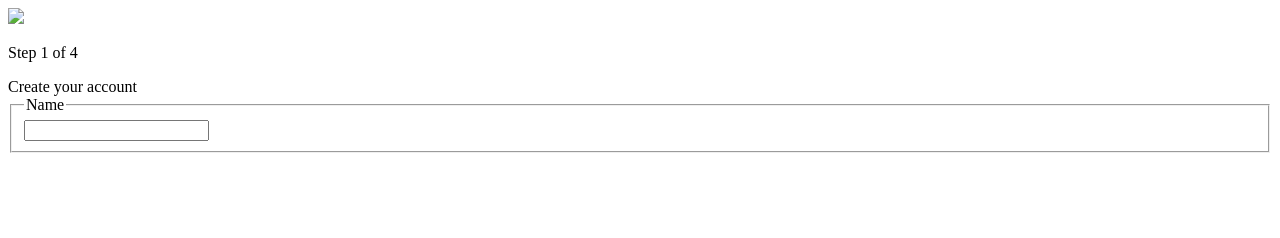
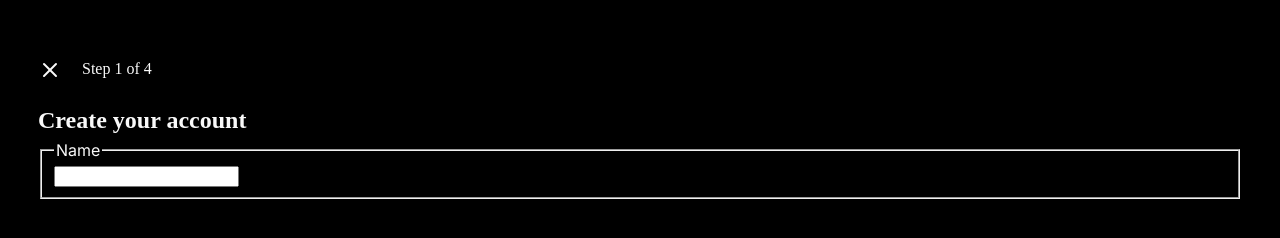
Before and after one commit to kapardhi03/capstone-essentials, a plain HTML site: page src/Mobile/Login2.html in a window 1280 px wide. Drawn offline with Linux system fonts and the light colour scheme; the site is published under a folder, as on GitHub Pages, so addresses that start at the root find nothing.

Commit message:
Update Login2.html

```diff
--- a/src/Mobile/Login2.html
+++ b/src/Mobile/Login2.html
@@ -4,12 +4,12 @@
     <meta charset="UTF-8">
     <meta name="viewport" content="width=device-width, initial-scale=1.0">
     <title>Document</title>
-    <link href="/dist/output.css" rel="stylesheet">
+    <link href="../../dist/output.css" rel="stylesheet">
 </head>
 <body class="bg-black text-neutral-50">
     <main class="px-3.5 pb-5 mt-11">
         <div class="mx-4 mb-3 flex">
-            <img src="/public/images/create_acc/create-account-1-signup-x.svg" class="mr-5 my-3">
+            <img src="../../public/images/create_acc/create-account-1-signup-x.svg" class="mr-5 my-3">
             <p class="font- w-18 h-5">Step 1 of 4</p>
         </div>
         <section class="my-3 mx-4">
```
